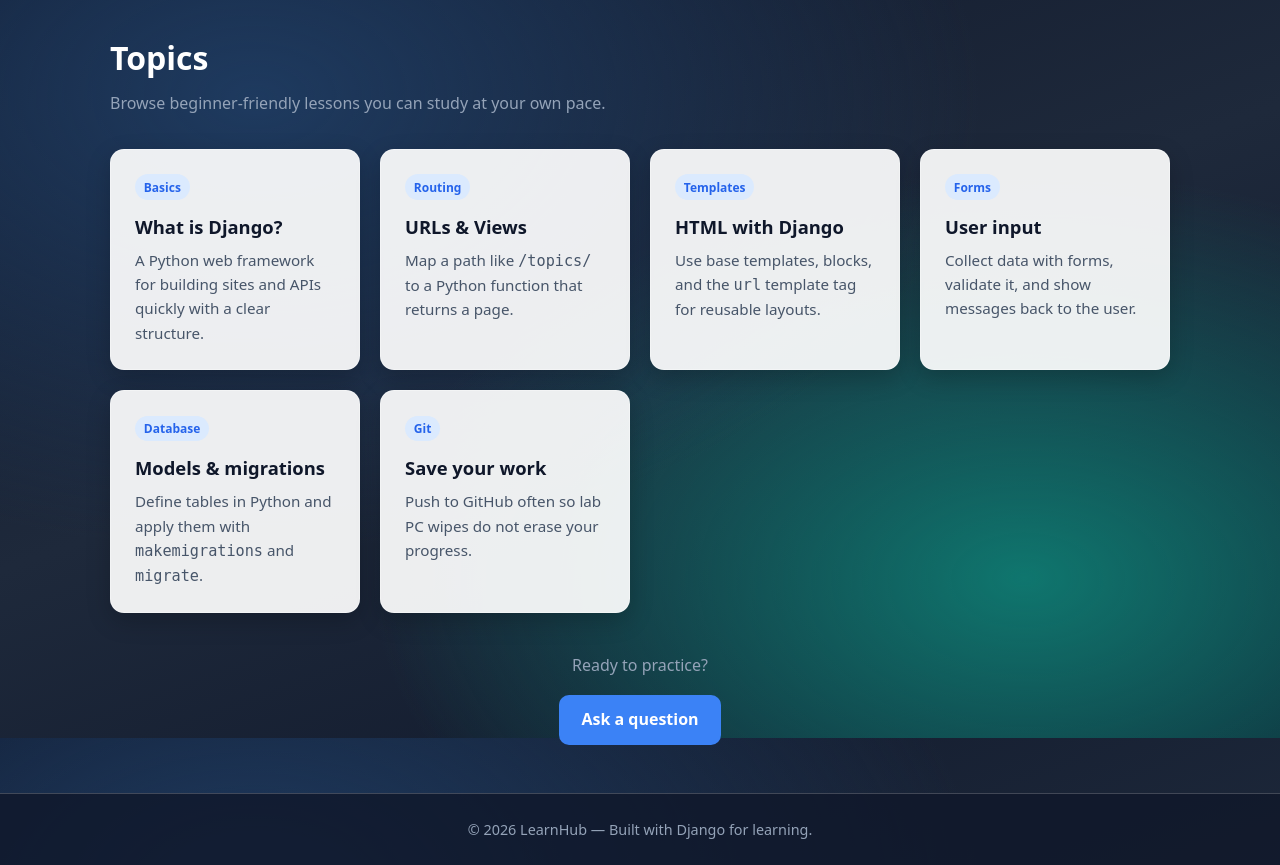
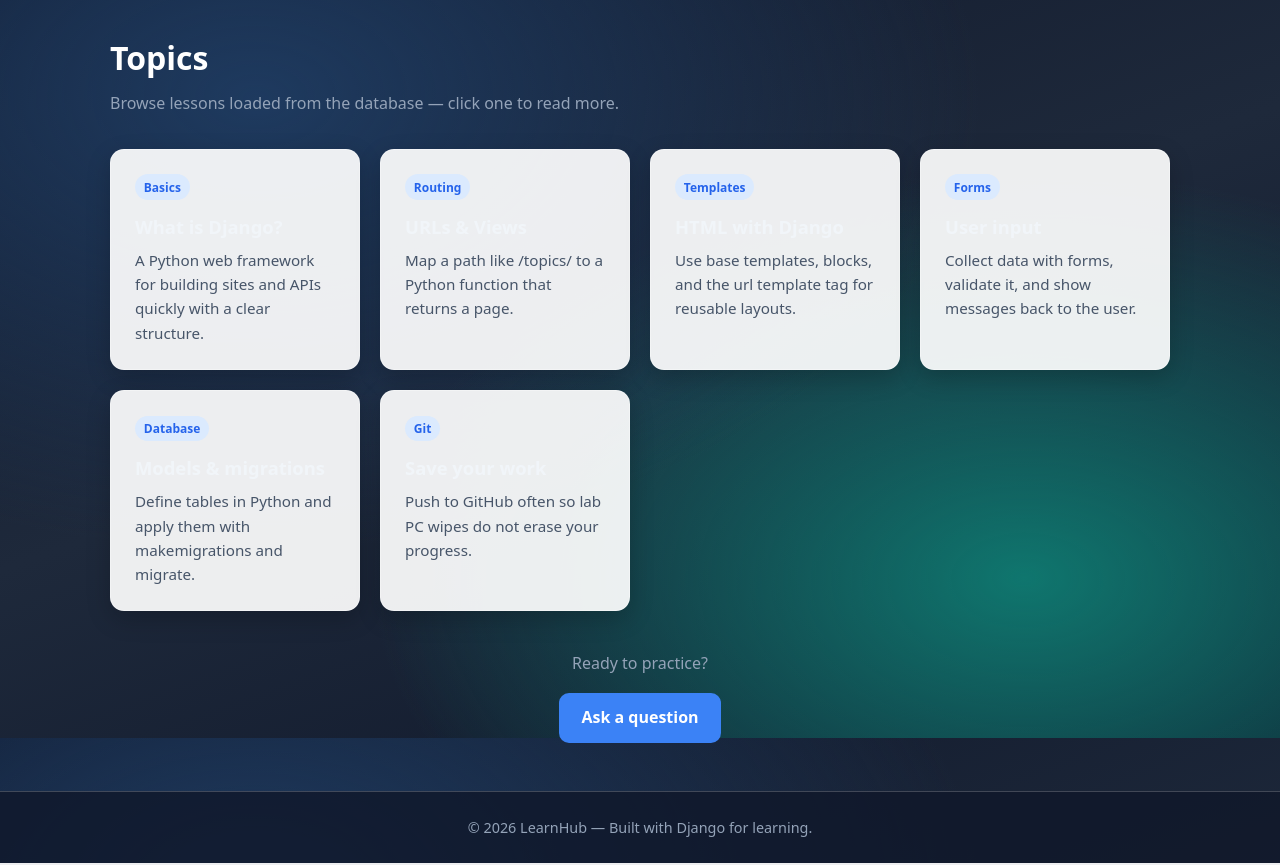
Before and after one commit to irincovictor-cmd/djangoFileTTH, a Django app: page /topics/ in a window 1280 px wide. Shown: the part 62-927 px from the top of the page. Run offline with Django 5.2, Linux system fonts and the light colour scheme; data comes from the database, SQL or seed files in the repository.

Commit message:
Topics template loops over database records

```diff
--- a/api/templates/topics.html
+++ b/api/templates/topics.html
@@ -4,45 +4,21 @@
 
 {% block content %}
 <h1 class="page-title">Topics</h1>
-<p class="page-sub">Browse beginner-friendly lessons you can study at your own pace.</p>
+<p class="page-sub">Browse lessons loaded from the database — click one to read more.</p>
 
+{% if topics %}
 <div class="grid">
-    <article class="card">
-        <span class="tag">Basics</span>
-        <h3>What is Django?</h3>
-        <p>A Python web framework for building sites and APIs quickly with a clear structure.</p>
-    </article>
-
-    <article class="card">
-        <span class="tag">Routing</span>
-        <h3>URLs & Views</h3>
-        <p>Map a path like <code>/topics/</code> to a Python function that returns a page.</p>
-    </article>
-
-    <article class="card">
-        <span class="tag">Templates</span>
-        <h3>HTML with Django</h3>
-        <p>Use base templates, blocks, and the <code>url</code> template tag for reusable layouts.</p>
-    </article>
-
-    <article class="card">
-        <span class="tag">Forms</span>
-        <h3>User input</h3>
-        <p>Collect data with forms, validate it, and show messages back to the user.</p>
-    </article>
-
-    <article class="card">
-        <span class="tag">Database</span>
-        <h3>Models & migrations</h3>
-        <p>Define tables in Python and apply them with <code>makemigrations</code> and <code>migrate</code>.</p>
-    </article>
-
-    <article class="card">
-        <span class="tag">Git</span>
-        <h3>Save your work</h3>
-        <p>Push to GitHub often so lab PC wipes do not erase your progress.</p>
-    </article>
+    {% for topic in topics %}
+    <a href="/topics/{{ topic.id }}/" class="card" style="text-decoration: none; color: inherit; display: block;">
+        <span class="tag">{{ topic.tag }}</span>
+        <h3>{{ topic.title }}</h3>
+        <p>{{ topic.summary }}</p>
+    </a>
+    {% endfor %}
 </div>
+{% else %}
+<p class="page-sub">No topics yet. Run migrations or add some in the admin.</p>
+{% endif %}
 
 <div style="margin-top: 2.5rem; text-align: center;">
     <p class="page-sub" style="margin-bottom: 1rem;">Ready to practice?</p>
```
